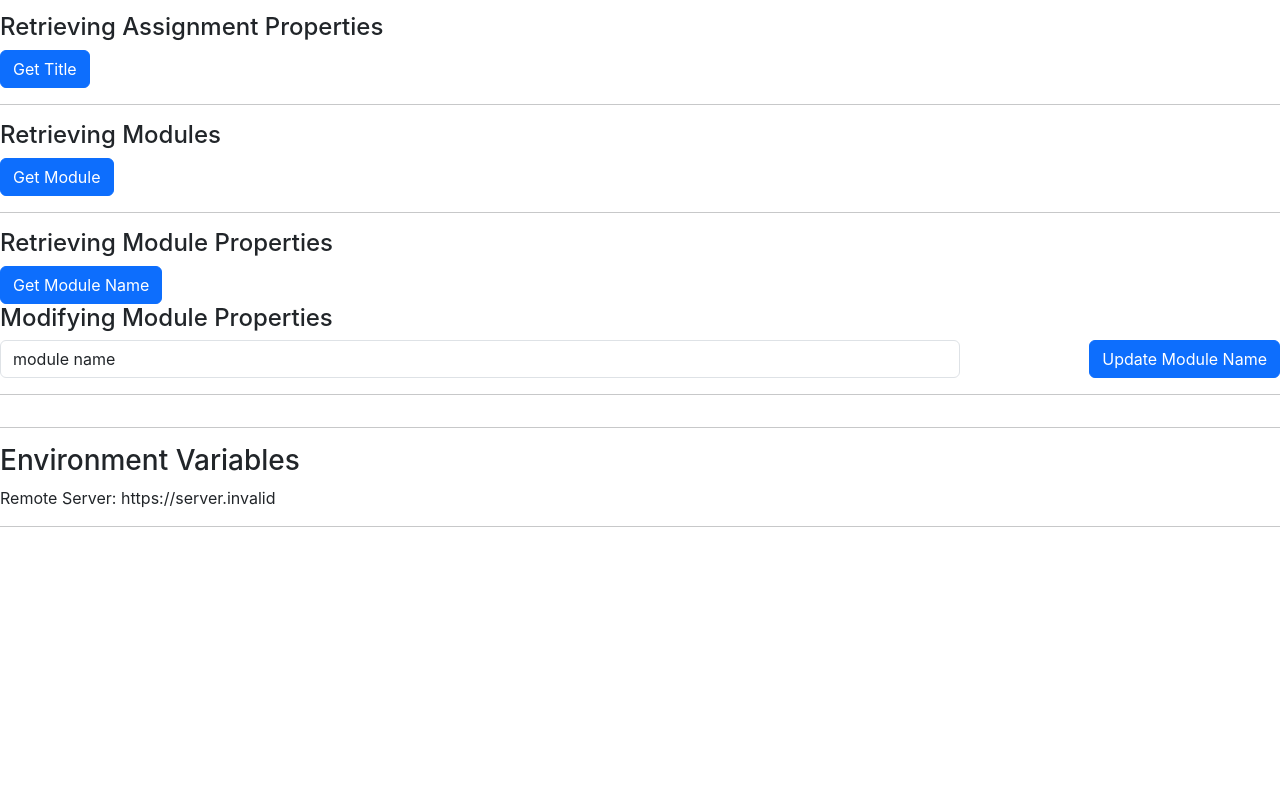
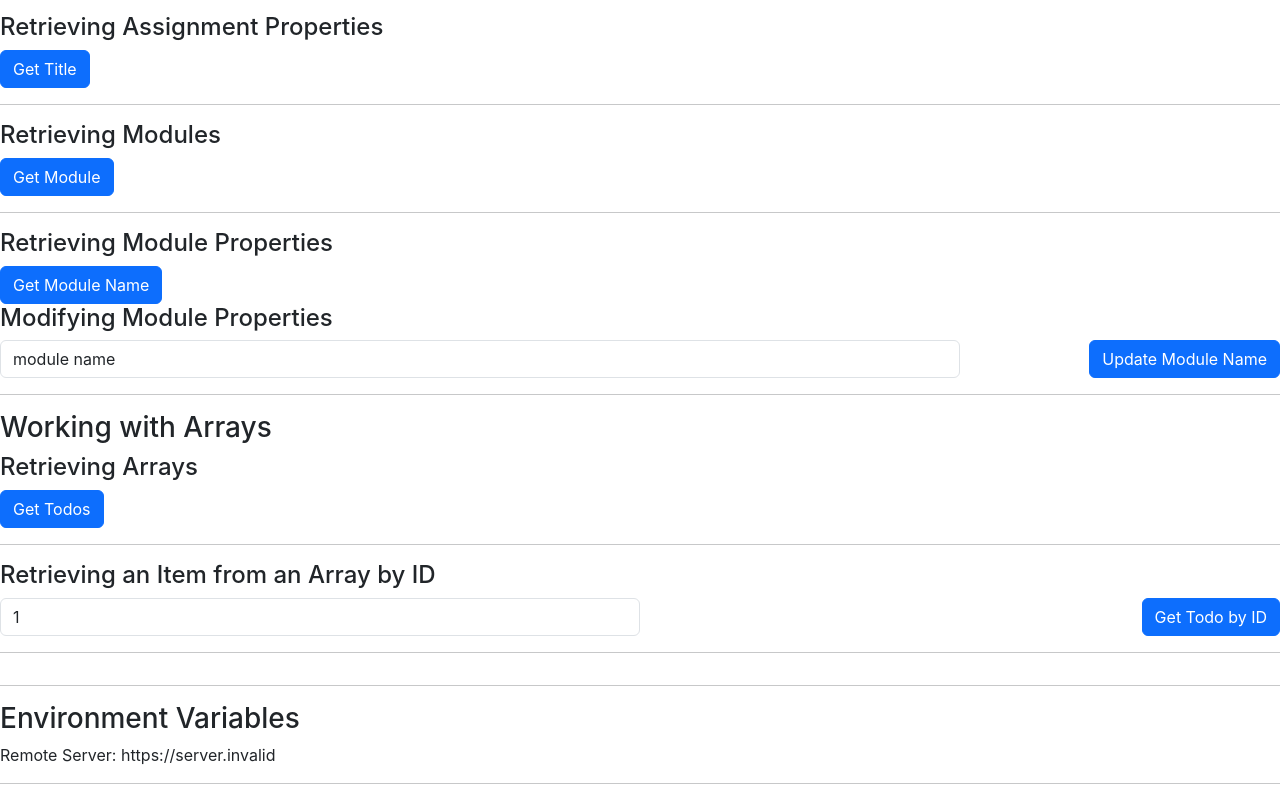
Before and after one commit to Sam-Zilli/kanbas-react-web-app, a React (Create React App) app: page /#/Labs/Lab5 in a window 1280 px wide. Shown: the part 855-1655 px from the top of the page. Before the commit the page ends 1398 px from the top, so only its background shows below. Built offline with nearby package versions, Linux system fonts and the light colour scheme; no server answers.

Commit message:
starting on 3.4.3

```diff
--- /dev/null
+++ b/src/Labs/Lab5/WorkingWithArrays.tsx
@@ -0,0 +1,24 @@
+import React, { useState } from "react";
+
+const REMOTE_SERVER = process.env.REACT_APP_REMOTE_SERVER;
+
+export default function WorkingWithArrays() {
+  const API = `${REMOTE_SERVER}/lab5/todos`;
+  const [todo, setTodo] = useState({id: "1"});
+
+  return (
+    <div id="wd-working-with-arrays">
+      <h3>Working with Arrays</h3>
+      <h4>Retrieving Arrays</h4>
+      <a id="wd-retrieve-todos" className="btn btn-primary" href={API}>
+        Get Todos </a><hr/>
+        <h4>Retrieving an Item from an Array by ID</h4>
+      <a id="wd-retrieve-todo-by-id" className="btn btn-primary float-end" href={`${API}/${todo.id}`}>
+        Get Todo by ID
+      </a>
+      <input id="wd-todo-id" value={todo.id} className="form-control w-50"
+        onChange={(e) => setTodo({ ...todo, id: e.target.value })} />
+      <hr />
+
+    </div>
+);}
--- a/src/Labs/Lab5/index.tsx
+++ b/src/Labs/Lab5/index.tsx
@@ -1,5 +1,6 @@
 import EnvironmentVariables from "./EnvironmentVariables";
 import PathParameters from "./PathParameters";
+import WorkingWithArrays from "./WorkingWithArrays";
 import WorkingWithObjects from "./WorkingWithObjects";
 
 const REMOTE_SERVER = process.env.REACT_APP_REMOTE_SERVER;
@@ -15,6 +16,7 @@ export default function Lab5() {
 
         <PathParameters />
         <WorkingWithObjects />
+        <WorkingWithArrays />
 
       </div><hr />
       <EnvironmentVariables />
```
Also changed, not shown: 2 other files (tests, documents, lock files or other folders).
